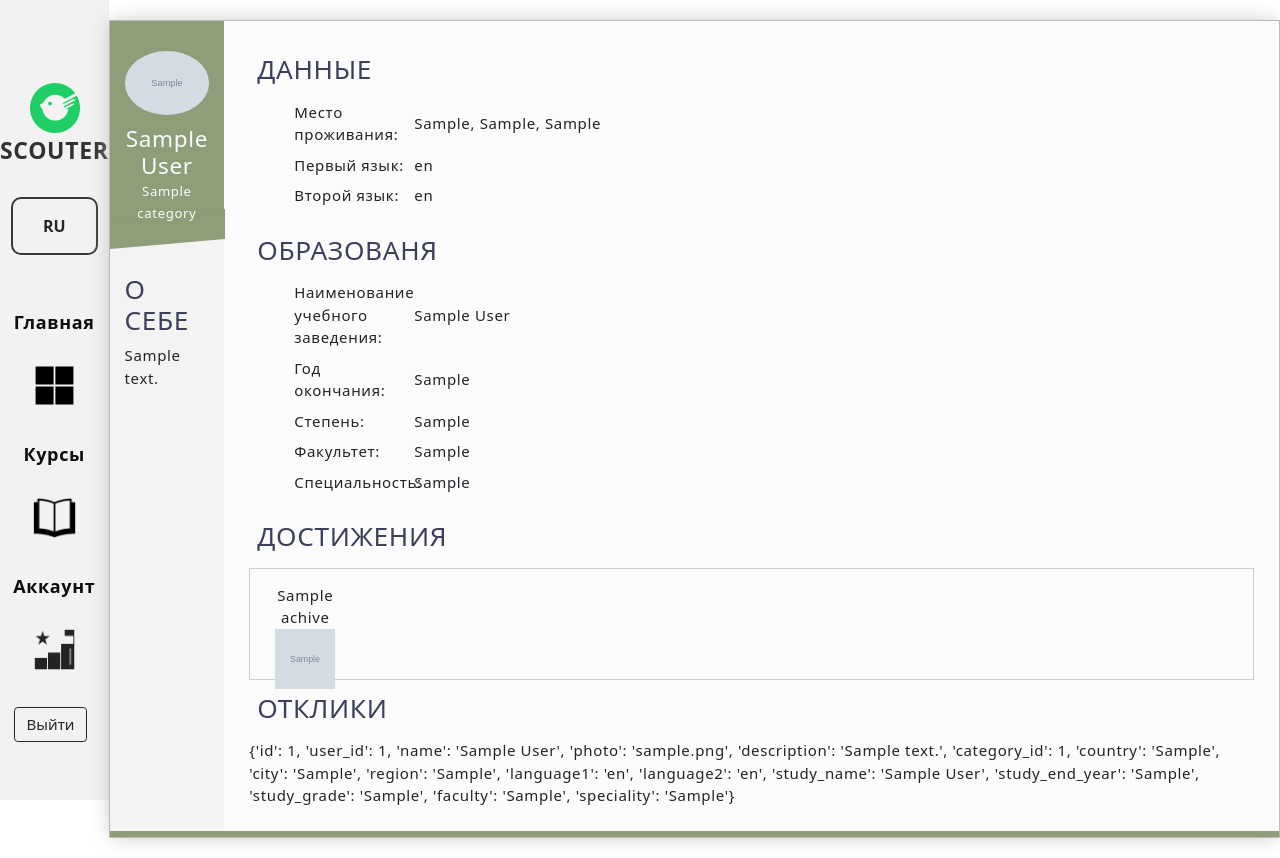
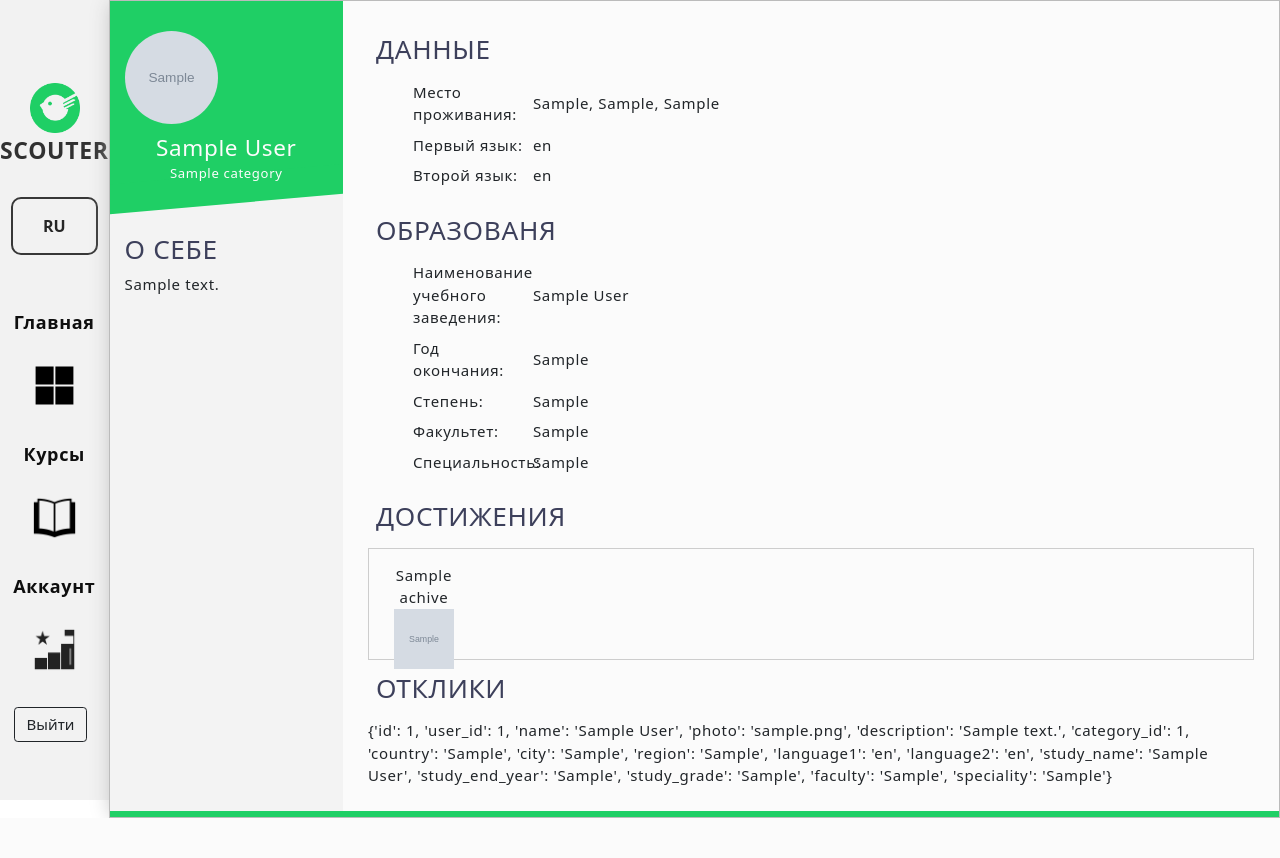
Before and after one commit to icebergD/world_peace, a Django app: page /user-accaunt in a window 1280 px wide. After the commit the page ends 818 px from the top, so only its background shows below. Run offline with Django 4.2, Linux system fonts and the light colour scheme; a user stored in the database is signed in; tables that the repository leaves empty hold one stand-in row (values such as "Sample post"); grey boxes marked "Sample" are stand-in pictures.

Commit message:
make it better

```diff
--- a/worldPeace/static/css/style.css
+++ b/worldPeace/static/css/style.css
@@ -431,7 +431,7 @@ h3 {
 .resume {
 
   background: #fbfbfb;
-  margin: 20px auto;
+
   border: 1px solid #bbb;
   box-shadow: 0 0 20px -3px #bbb;
   position: relative;
@@ -440,7 +440,7 @@ h3 {
     content: '';
     width: 100%;
     height: 6px;
-    background: #8d9e78;
+    background: #1fcf65;
     position: absolute;
     bottom: 0;
     left: 0; }
@@ -449,6 +449,7 @@ h3 {
     display: block;
     clear: both; }
   .resume .base, .resume .func {
+
     box-sizing: border-box;
     float: left; }
     .resume .base > div, .resume .func > div {
@@ -456,11 +457,11 @@ h3 {
       .resume .base > div:last-of-type, .resume .func > div:last-of-type {
         padding-bottom: 0; }
   .resume .base {
-    width: 20%;
+    width: 50%;
     padding: 30px 15px;
     background: rgba(238, 238, 238, 0.6); }
     .resume .base .profile {
-      background: #8d9e78;
+      background: #1fcf65;
       padding: 30px 15px 5px 15px;
       margin: -30px -15px 45px -15px;
       position: relative;
@@ -468,7 +469,7 @@ h3 {
       .resume .base .profile::after {
         content: '';
         position: absolute;
-        background: #8d9e78;
+        background: #1fcf65;
         width: 100%;
         height: 30px;
         bottom: -15px;
@@ -476,7 +477,8 @@ h3 {
         transform: skewY(-5deg);
         z-index: -1; }
       .resume .base .profile .photo img {
-        width: 100%;
+        height: 6.23em;
+        width: 6.23em;
         border-radius: 50%; }
       .resume .base .profile .info {
         text-align: center;
@@ -495,7 +497,7 @@ h3 {
       .resume .base .contact div:hover i {
         color: #e07a5f; }
       .resume .base .contact div i {
-        color: #8d9e78;
+        color: #1fcf65;
         width: 20px;
         height: 20px;
         font-size: 20px;
@@ -528,7 +530,7 @@ h3 {
       .resume .base .follow .box i {
         display: inline-block;
         font-size: 30px;
-        background: #8d9e78;
+        background: #1fcf65;
         width: 60px;
         height: 60px;
         border-radius: 50%;
@@ -556,7 +558,7 @@ h3 {
       margin-top: 0; }
       .resume .func h3 i {
         color: #fcfcfc;
-        background: #8d9e78;
+        background: #1fcf65;
         width: 42px;
         height: 42px;
         font-size: 20px;
@@ -645,8 +647,8 @@ h3 {
               position: absolute;
               top: -1px;
               height: 4px;
-              background: #8d9e78;
-              box-shadow: 0 0 0 #8d9e78;
+              background: #1fcf65;
+              box-shadow: 0 0 0 #1fcf65;
               border-radius: 5px; }
     .resume .func .skills-soft ul {
       display: flex;
@@ -668,7 +670,7 @@ h3 {
             stroke: #cdcdcd; }
           .resume .func .skills-soft ul li svg .cbar {
             stroke-width: 3px;
-            stroke: #8d9e78;
+            stroke: #1fcf65;
             stroke-linecap: round; }
         .resume .func .skills-soft ul li span, .resume .func .skills-soft ul li small {
           position: absolute;
@@ -685,7 +687,7 @@ h3 {
       border: 1px solid #cdcdcd;
       text-align: center;
       display: flex;
-      justify-content: space-between; }
+      justify-content: start; }
       .resume .func .interests-items div {
         display: inline-block;
         width: 80px;
@@ -700,7 +702,7 @@ h3 {
           width: 60px;
           height: 60px;
           line-height: 60px;
-          color: #8d9e78;
+          color: #1fcf65;
           transition-duration: .3s; }
           .resume .func .interests-items div i.guitar {
             display: block;
@@ -709,6 +711,14 @@ h3 {
               width: 50px;
               height: 50px;
               margin-top: 5px;
-              fill: #8d9e78; }
+              fill: #1fcf65; }
         .resume .func .interests-items div span {
           display: block; }
+/*tutorial*/
+.tutorial-block{
+    background:#2e2a33;
+    width:100%;
+    height:100vh;
+    display:flex;
+    align-items: center;
+}
```
Also changed, not shown: worldPeace/static/img/icons8-open-book-ios-16-filled-96.png (added).
